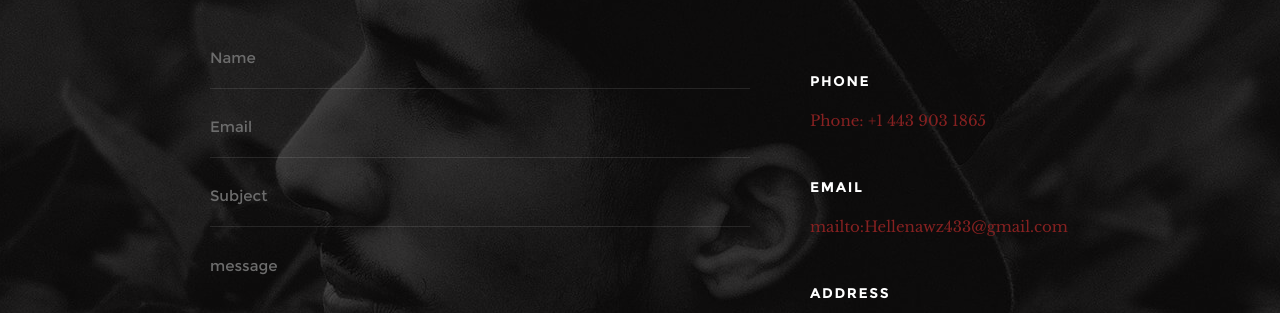
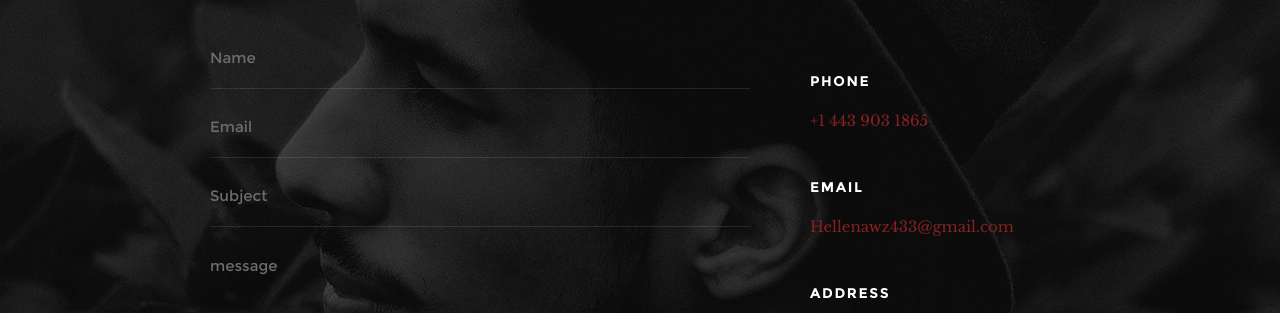
Before and after one commit to lennaawz/lennaawz.github.io, a plain HTML site: page index.html in a window 1280 px wide. Shown: the part 4786-5099 px from the top of the page. Drawn offline with Linux system fonts and the light colour scheme.

Commit message:
Update index.html

```diff
--- a/index.html
+++ b/index.html
@@ -577,12 +577,12 @@
            <div class="col-four tab-full contact__infos">
                 <h4 class="h06">Phone</h4>
                 <p>
-                    <a href="tel:+14439031865">Phone: +1 443 903 1865<br>
+                    <a href="tel:+14439031865">+1 443 903 1865<br>
                 </p>
 
                 <h4 class="h06">Email</h4>
                 <p>
-                    <a href="mailto:mailto:Hellenawz433@gmail.com">mailto:Hellenawz433@gmail.com</a><br>
+                    <a href="mailto:mailto:Hellenawz433@gmail.com">Hellenawz433@gmail.com</a><br>
                 </p>
 
                 <h4 class="h06">Address</h4>
```
